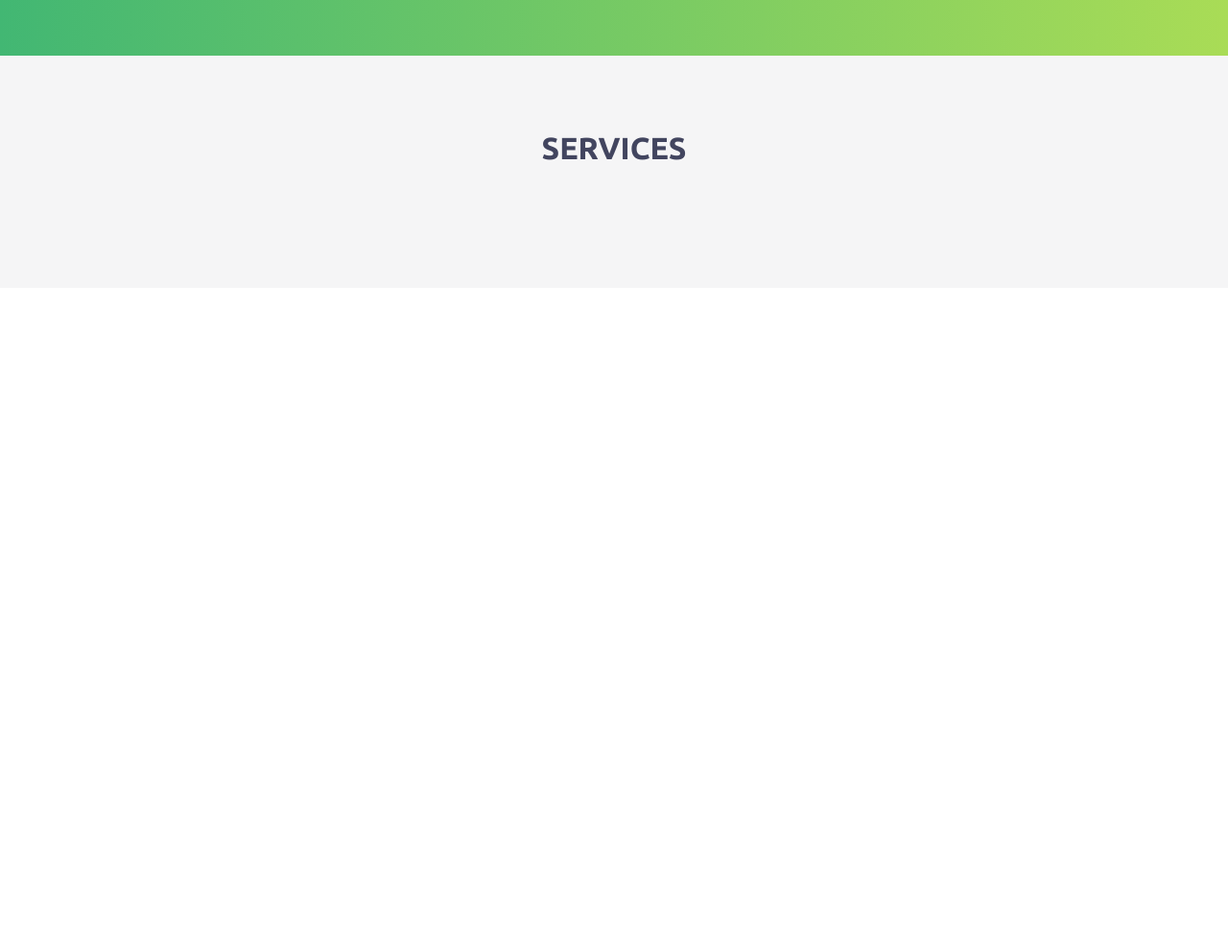
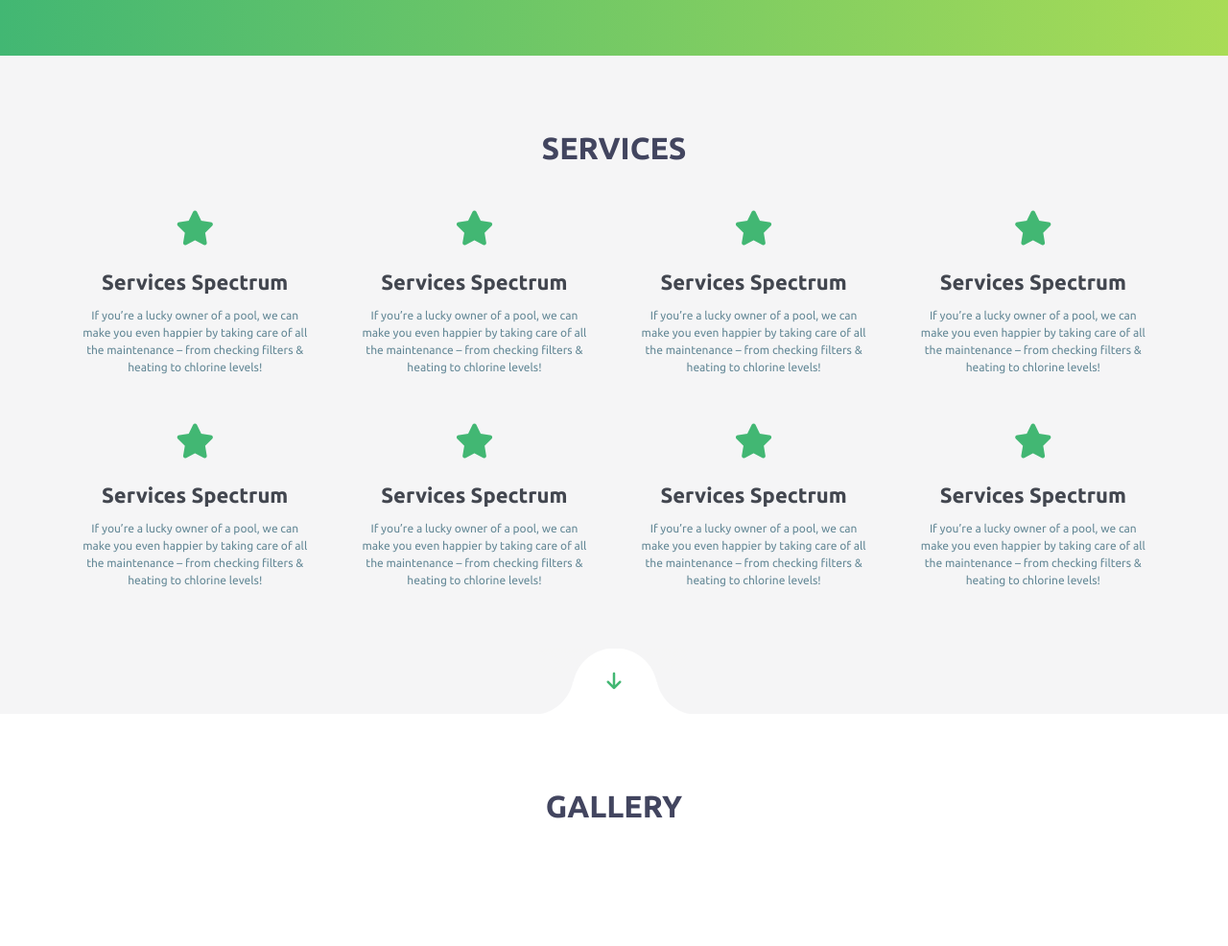
Before and after one commit to kalmuratova23/Web_Dev_88_Pool, a plain HTML site: page index.html in a window 1280 px wide. Shown: the part 3052-4038 px from the top of the page at 96% size. Before the commit the page ends 3352 px from the top, so only its background shows below. Drawn offline with Linux system fonts and the light colour scheme.

Commit message:
updated service

```diff
--- a/css/components/header.css
+++ b/css/components/header.css
@@ -80,6 +80,7 @@
 
 .home-link:hover {
     transform: translateY(10%);
+
 }
 
 .home-content {
--- a/css/components/services.css
+++ b/css/components/services.css
@@ -1,3 +1,56 @@
+.main-services {
+    position: relative;
+}
+
+.main-services::after {
+    content: '';
+    width: 157px;
+    height: 68px;
+    margin: 0 auto;
+    position: absolute;
+    bottom: 0;
+    left: 0;
+    right: 0;
+    background-size: cover;
+    background-position: center;
+    background-image: url('../../images/widgets/add-w.png');
+}
+
+
 .black.section-top-title {
     color: #42455f;
 }
+
+.servise-item {
+    line-height: 1.5;
+}
+
+.servise-item a {
+    display: block;
+    color: #42464f;
+    font-size: 22px;
+    font-weight: bold;
+    transition: .5s;
+    margin: 20px 0 10px;
+}
+
+.servise-item a:hover {
+    color: #42b773;
+    text-decoration: underline;
+}
+
+.servise-item i {
+    font-size: 36px;
+    color: #42b773;
+    transition: .5s;
+}
+
+.servise-item i:hover {
+    color: #a9dc56;
+
+}
+
+.servise-item p {
+    font-size: 12px;
+    color: #658997;
+}
--- a/index.html
+++ b/index.html
@@ -223,6 +223,84 @@
       class="main-services container-padding section-padding second-background"
     >
       <h4 class="section-top-title black">SERVICES</h4>
+      <div class="wrap">
+        <div class="template-item servise-item">
+          <i class="fa-solid fa-star"></i>
+          <a href="#">Services Spectrum</a>
+          <p>
+            If you’re a lucky owner of a pool, we can make you even happier by
+            taking care of all the maintenance – from checking filters & heating
+            to chlorine levels!
+          </p>
+        </div>
+        <div class="template-item servise-item">
+          <i class="fa-solid fa-star"></i>
+          <a href="#">Services Spectrum</a>
+          <p>
+            If you’re a lucky owner of a pool, we can make you even happier by
+            taking care of all the maintenance – from checking filters & heating
+            to chlorine levels!
+          </p>
+        </div>
+        <div class="template-item servise-item">
+          <i class="fa-solid fa-star"></i>
+          <a href="#">Services Spectrum</a>
+          <p>
+            If you’re a lucky owner of a pool, we can make you even happier by
+            taking care of all the maintenance – from checking filters & heating
+            to chlorine levels!
+          </p>
+        </div>
+        <div class="template-item servise-item">
+          <i class="fa-solid fa-star"></i>
+          <a href="#">Services Spectrum</a>
+          <p>
+            If you’re a lucky owner of a pool, we can make you even happier by
+            taking care of all the maintenance – from checking filters & heating
+            to chlorine levels!
+          </p>
+        </div>
+        <div class="template-item servise-item">
+          <i class="fa-solid fa-star"></i>
+          <a href="#">Services Spectrum</a>
+          <p>
+            If you’re a lucky owner of a pool, we can make you even happier by
+            taking care of all the maintenance – from checking filters & heating
+            to chlorine levels!
+          </p>
+        </div>
+        <div class="template-item servise-item">
+          <i class="fa-solid fa-star"></i>
+          <a href="#">Services Spectrum</a>
+          <p>
+            If you’re a lucky owner of a pool, we can make you even happier by
+            taking care of all the maintenance – from checking filters & heating
+            to chlorine levels!
+          </p>
+        </div>
+        <div class="template-item servise-item">
+          <i class="fa-solid fa-star"></i>
+          <a href="#">Services Spectrum</a>
+          <p>
+            If you’re a lucky owner of a pool, we can make you even happier by
+            taking care of all the maintenance – from checking filters & heating
+            to chlorine levels!
+          </p>
+        </div>
+        <div class="template-item servise-item">
+          <i class="fa-solid fa-star"></i>
+          <a href="#">Services Spectrum</a>
+          <p>
+            If you’re a lucky owner of a pool, we can make you even happier by
+            taking care of all the maintenance – from checking filters & heating
+            to chlorine levels!
+          </p>
+        </div>
+      </div>
+      <a href="#" class="home-link"><i class="fa-solid fa-arrow-down"></i></a>
+    </section>
+    <section class="main-gallery section-padding">
+      <h4 class="section-top-title black">GALLERY</h4>
     </section>
   </body>
 </html>
```
